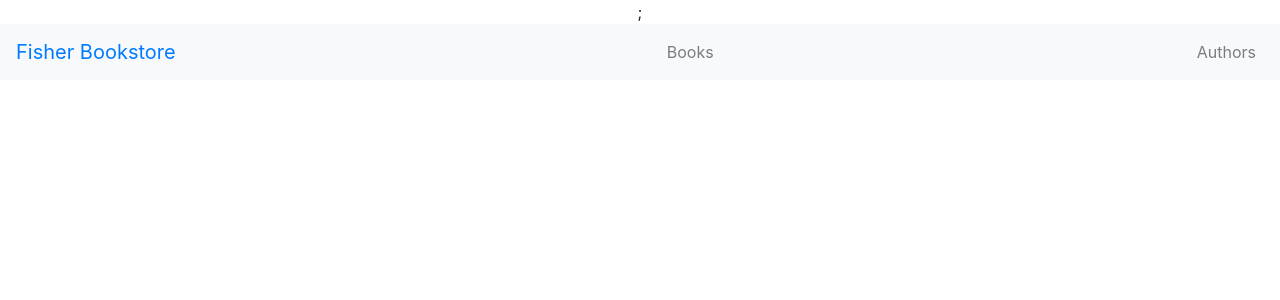
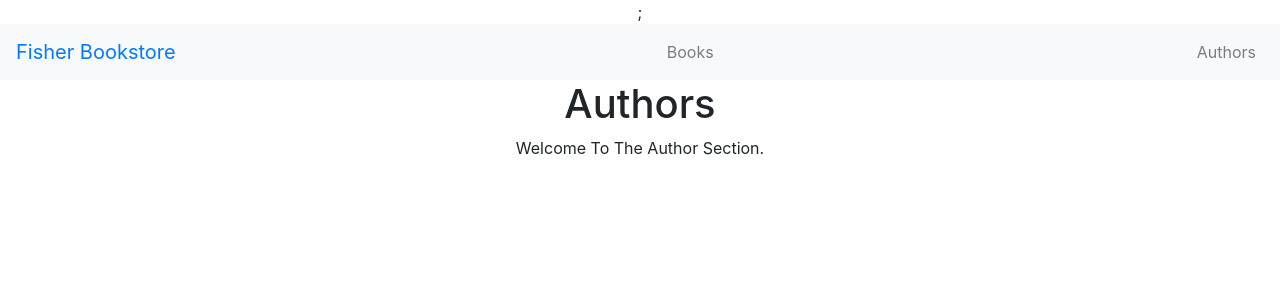
Before and after one commit to VinnyMatticoli/fisher-bookstore, a React (Create React App) app: page /Authors in a window 1280 px wide. Shown: the top 300 px of the page. Built offline with nearby package versions, Linux system fonts and the light colour scheme.

Commit message:
Init the project

```diff
--- a/src/App.js
+++ b/src/App.js
@@ -7,7 +7,7 @@ import Routes from "./Routes.js";
 export default class App extends Component
 { render ()
   {
-    {
+
     return (<div className="App Container">;
       <Navbar bg="light" expand="lg">
         <Navbar.Brand>
@@ -35,5 +35,5 @@ export default class App extends Component
       <Routes />
     </div>
   );
-  }
+
 }}
--- a/src/Routes.js
+++ b/src/Routes.js
@@ -9,6 +9,7 @@ return (
     <Switch>
         <Route path="/" exact component={Home}  />
         <Route path="/Books" component={Books}  />
+        <Route path="/Authors" component={Authors}  />
     </Switch>
 );
 }
--- a/src/authors/Authors.js
+++ b/src/authors/Authors.js
@@ -4,8 +4,8 @@ import "./Authors.css";
 export default function Authors(){
     return (
         <div className="Authors">
-            <div className="lander">
-                <h3>Authors</h3>
+            <div className="Authors">
+                <h1>Authors</h1>
                 <p>Welcome To The Author Section.</p>
             </div>
         </div>
--- a/src/books/Books.js
+++ b/src/books/Books.js
@@ -4,8 +4,8 @@ import "./Books.css";
 export default function Books(){
     return (
         <div className="Books">
-            <div className="lander">
-                <h2>Books</h2>
+            <div className="Books">
+                <h1>Books</h1>
                 <p>Welcome To The Book Section.</p>
             </div>
         </div>
--- a/src/home/Home.js
+++ b/src/home/Home.js
@@ -6,7 +6,7 @@ export default function Home(){
         <div className="Home">
             <div className="lander">
                 <h1>Home</h1>
-                <p>Welcome To Fisher Bookstore.</p>
+                <p>Welcome To Fisher Bookstore</p>
             </div>
         </div>
     );
--- a/src/index.js
+++ b/src/index.js
@@ -5,8 +5,7 @@ import App from './App';
 import * as serviceWorker from './serviceWorker';
 import { BrowserRouter as Router } from "react-router-dom";
 import "bootstrap/dist/css/bootstrap.min.css";
-import { Navbar } from "react-bootstrap";
-import { Link } from "react-router-dom";
+
 
 ReactDOM.render(
 <Router>
```
